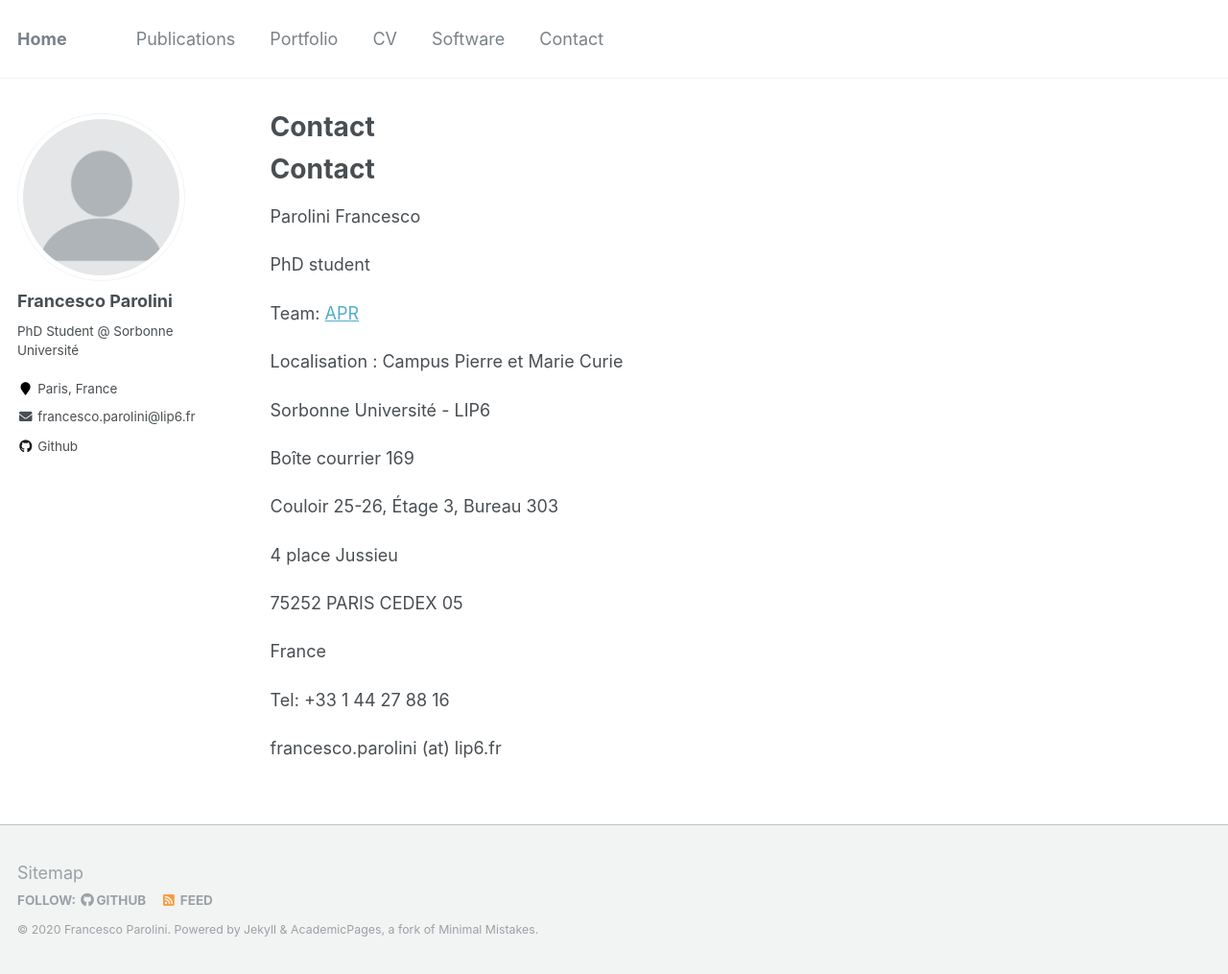
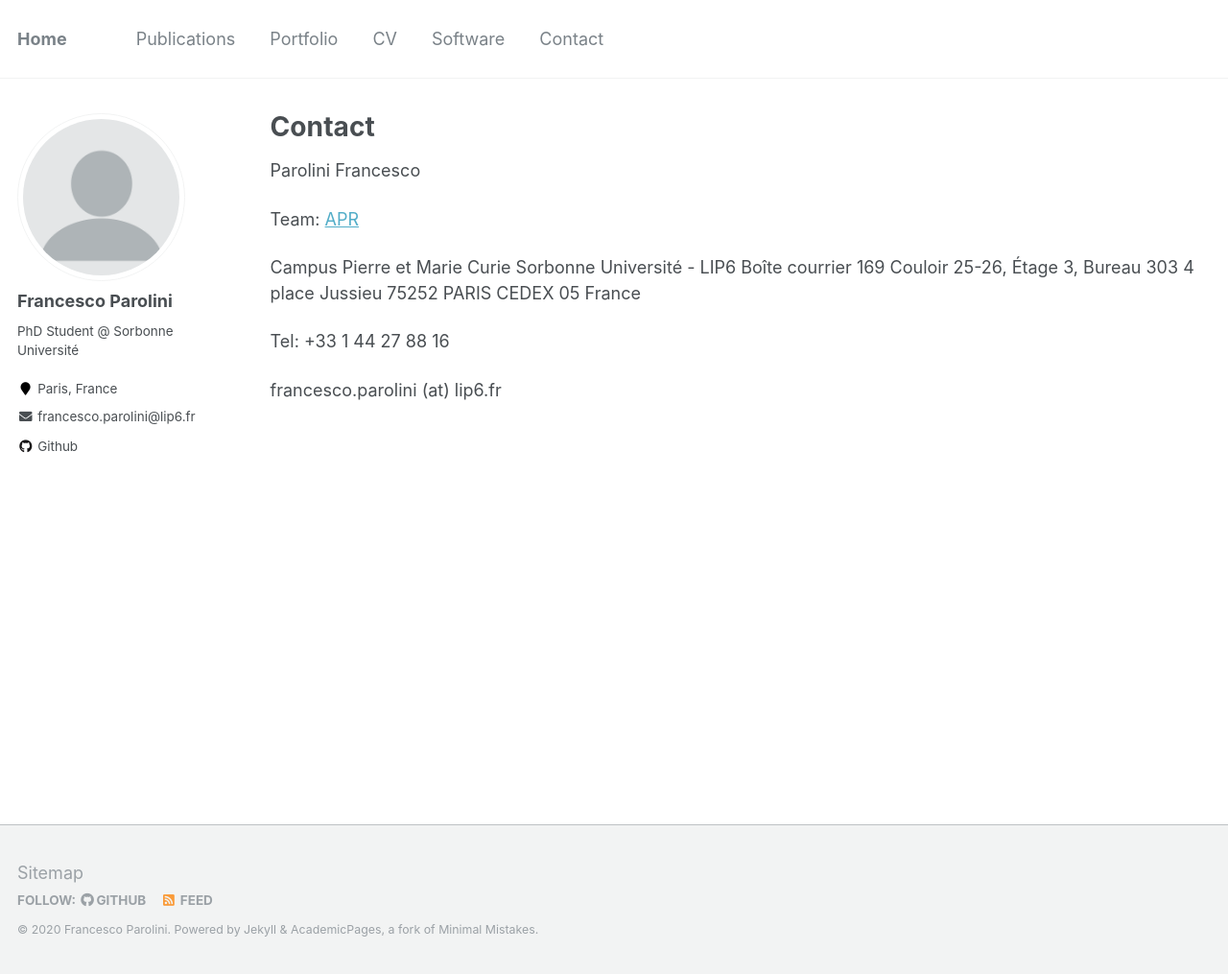
Before and after one commit to parof/parof.github.io, a Jekyll site: the page built from _pages/contact.md, in a window 1280 px wide and 1015 px high. Shown: the whole window at 96% size. Built offline with Jekyll 4.4.1, drawn with Linux system fonts in a browser that asks for light colours.

Commit message:
updated contacts

```diff
--- a/_pages/contact.md
+++ b/_pages/contact.md
@@ -4,25 +4,16 @@
 permalink: /contact/
 author_profile: true
 ---
-# Contact
 Parolini Francesco
-
-PhD student
 
 Team: [APR](https://www.lip6.fr/recherche/team.php?acronyme=APR)
 
-Localisation : Campus Pierre et Marie Curie
-
+Campus Pierre et Marie Curie
 Sorbonne Université - LIP6
-
 Boîte courrier 169
-
 Couloir 25-26, Étage 3, Bureau 303
-
 4 place Jussieu
-
 75252 PARIS CEDEX 05
-
 France
 
 Tel: +33 1 44 27 88 16
```
